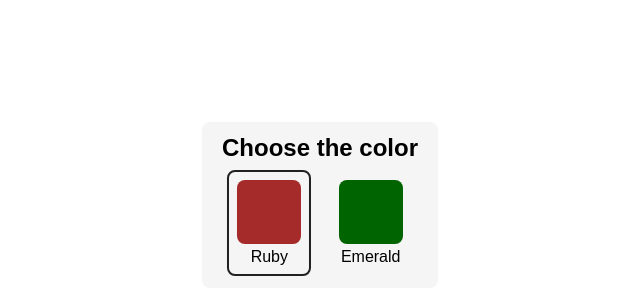
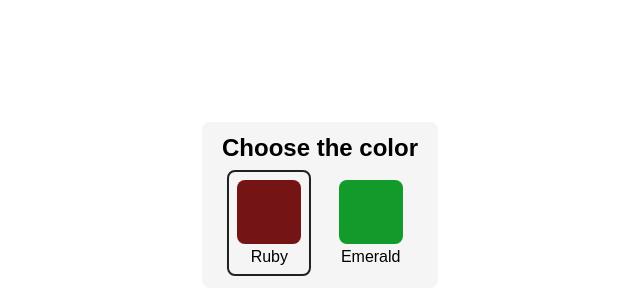
Before and after one commit to SuperCaptainWOW1/trillion-test, a website built with Vite: page index.html in a window 1280 px wide. Shown: the part 500-800 px from the top of the page, without its empty margins (320-960 px from the left). Built offline with nearby package versions, Linux system fonts and the light colour scheme; files whose address does not match are found by name.

Commit message:
fix ui parameters color

```diff
--- a/index.html
+++ b/index.html
@@ -14,7 +14,7 @@
           <figure class="parameters-item active" data-color="#741414">
             <div
               class="parameters-item__icon"
-              style="background-color: brown"
+              style="background-color: #741414"
             ></div>
             <figcaption>Ruby</figcaption>
           </figure>
@@ -22,7 +22,7 @@
           <figure class="parameters-item" data-color="#129a2b">
             <div
               class="parameters-item__icon"
-              style="background-color: darkgreen"
+              style="background-color: #129a2b"
             ></div>
             <figcaption>Emerald</figcaption>
           </figure>
```
